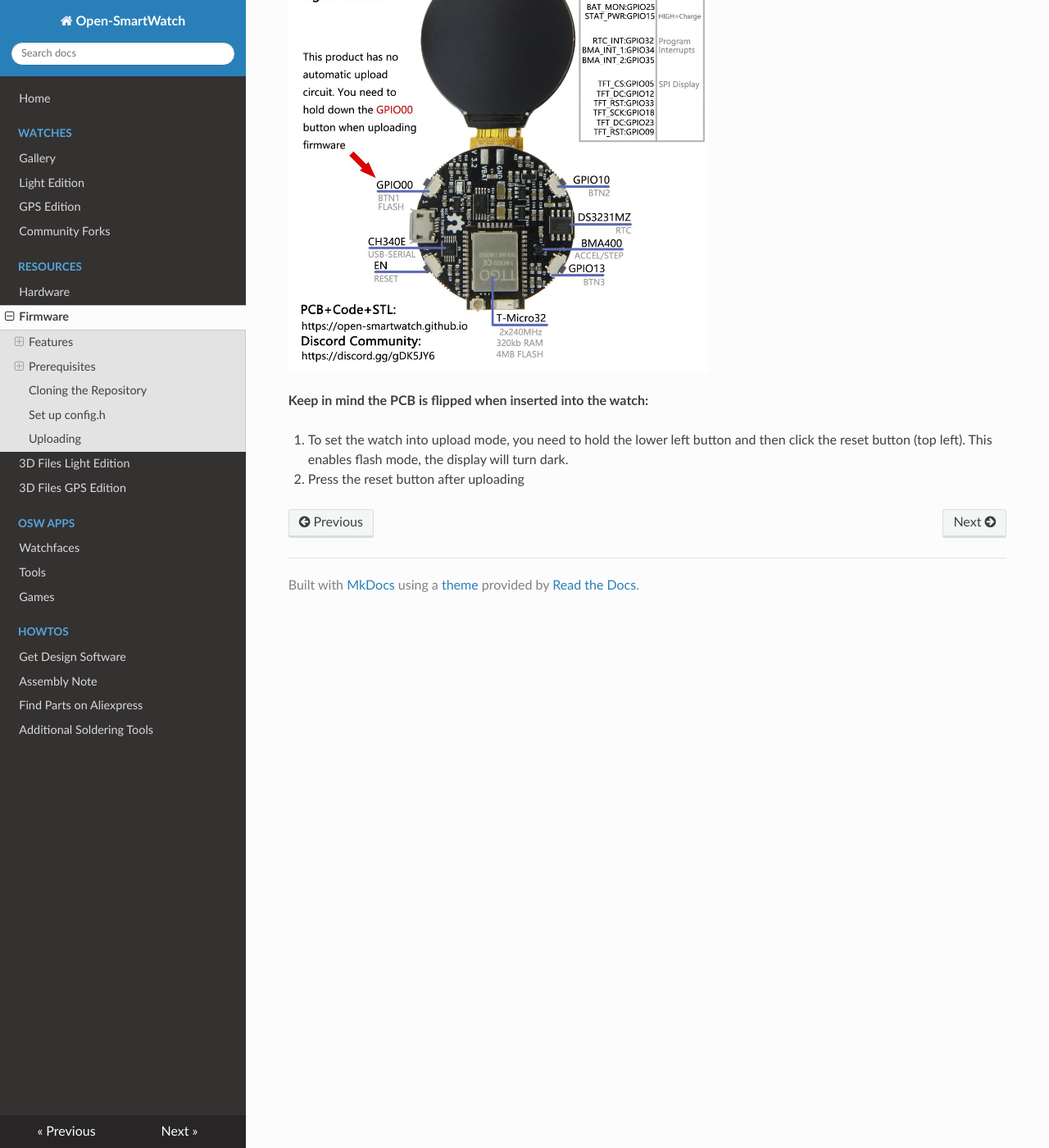
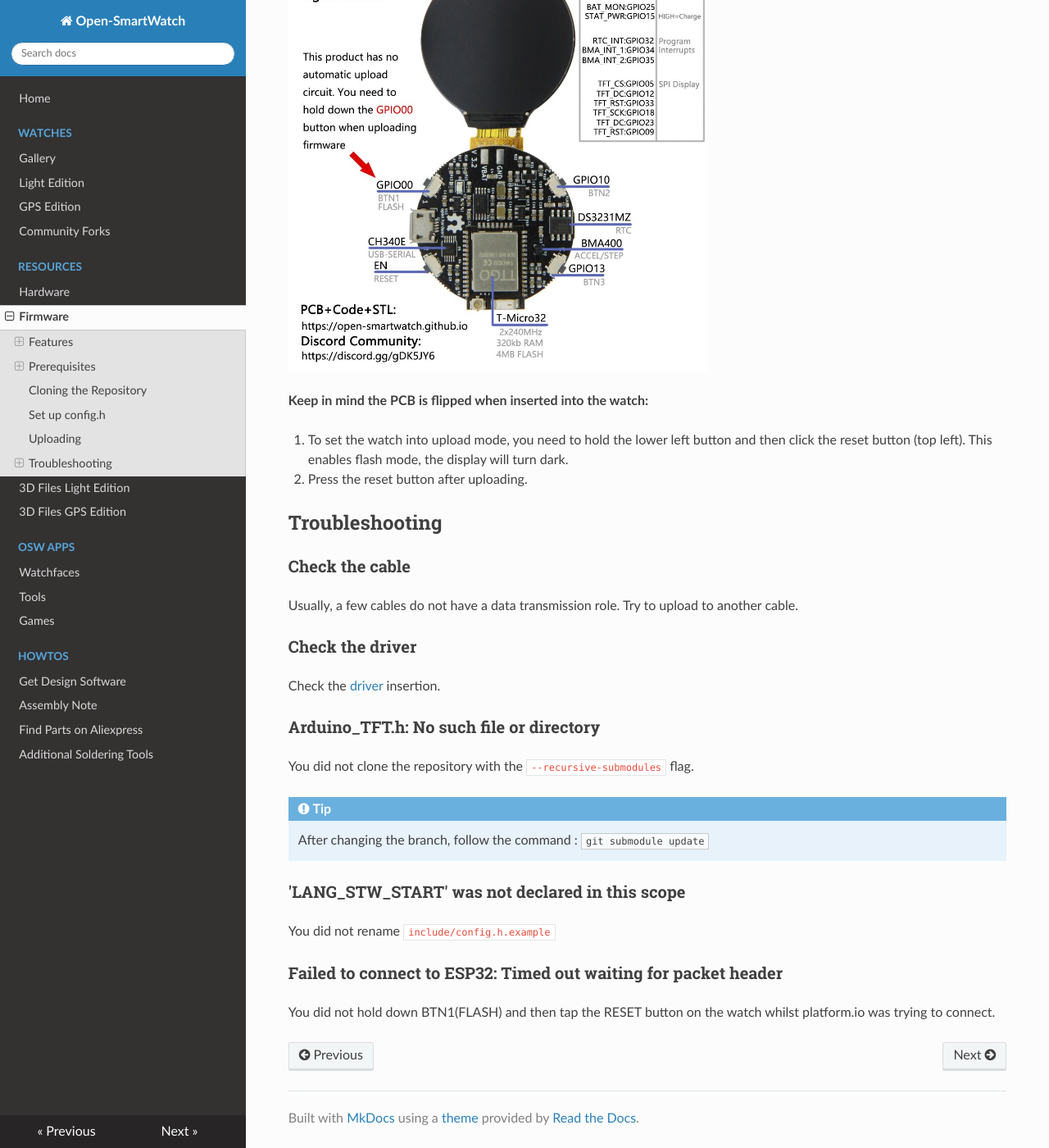
Before and after one commit to Open-Smartwatch/open-smartwatch.github.io, an MkDocs documentation site: the page built from docs/resources/firmware.md, in a window 1280 px wide and 1400 px high, scrolled down 2208 px. Shown: the whole window at 82% size. Built offline with MkDocs 1.6.1, drawn with Linux system fonts in a browser that asks for light colours; nearby versions of some CDN libraries.

Commit message:
Add : Troubleshooting

```diff
--- a/docs/resources/firmware.md
+++ b/docs/resources/firmware.md
@@ -70,4 +70,30 @@
 **Keep in mind the PCB is flipped when inserted into the watch:**
 
 1. To set the watch into upload mode, you need to hold the lower left button and then click the reset button (top left). This enables flash mode, the display will turn dark.
-2. Press the reset button after uploading
+2. Press the reset button after uploading.
+
+## Troubleshooting
+
+### Check the cable
+
+Usually, a few cables do not have a data transmission role. Try to upload to another cable.
+
+### Check the driver
+
+Check the [driver](https://open-smartwatch.github.io/resources/firmware/#serial-drivers-ch340) insertion.
+
+### Arduino_TFT.h: No such file or directory
+
+You did not clone the repository with the `--recursive-submodules` flag.
+
+!!! note "Tip"
+    After changing the branch, follow the command :
+    `git submodule update`
+
+### 'LANG_STW_START' was not declared in this scope
+
+You did not rename `include/config.h.example`
+
+### Failed to connect to ESP32: Timed out waiting for packet header
+
+You did not hold down BTN1(FLASH) and then tap the RESET button on the watch whilst platform.io was trying to connect.
```
